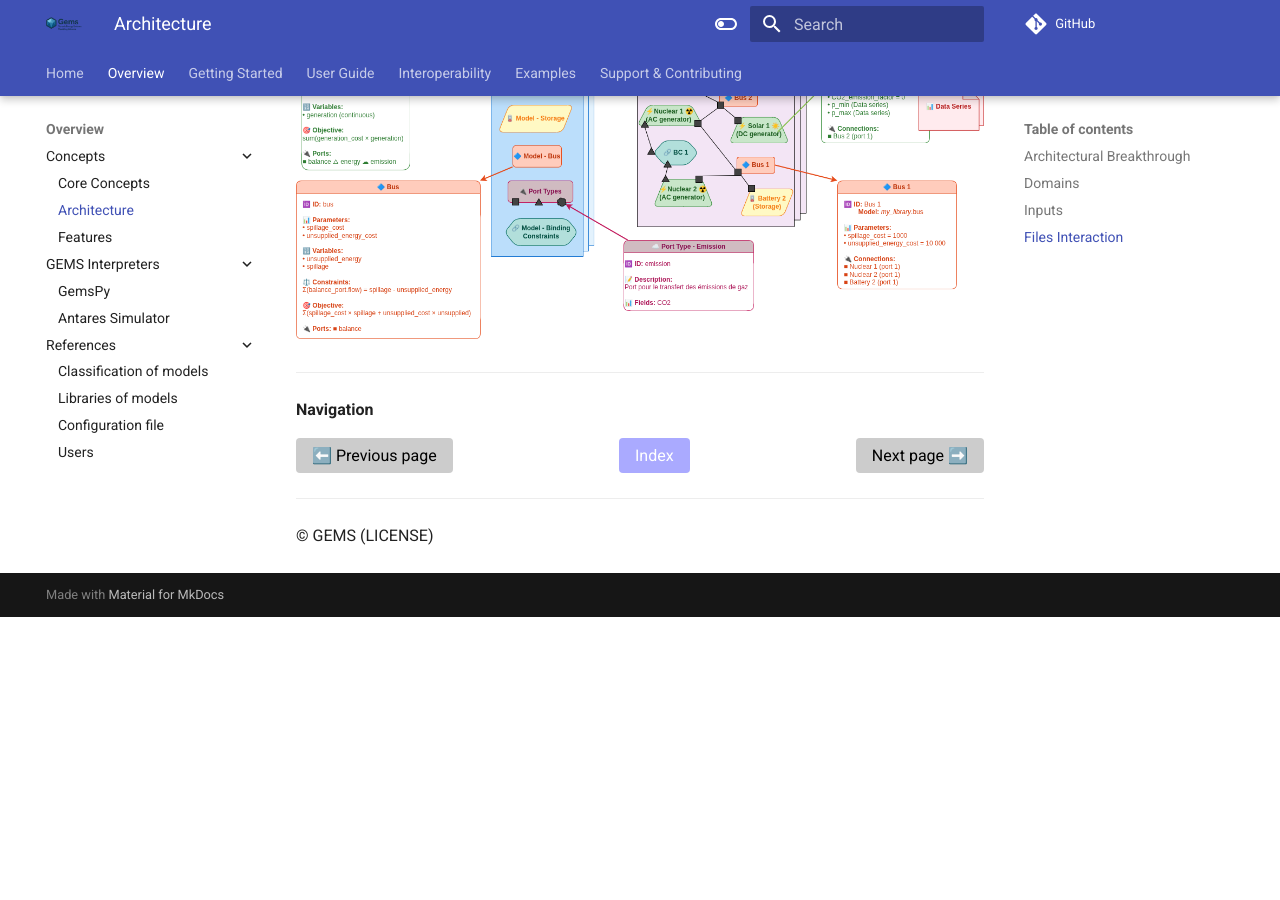
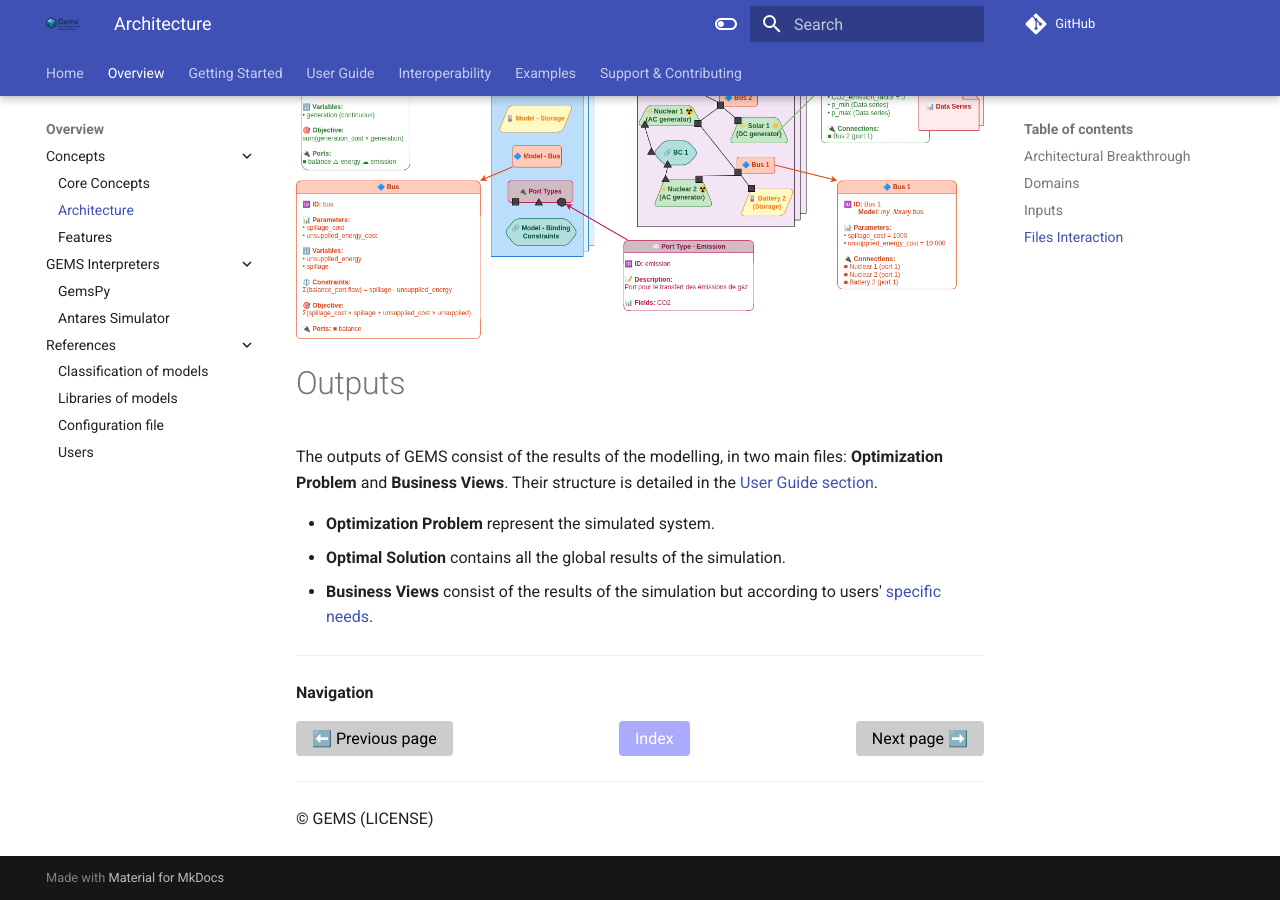
Before and after one commit to AntaresSimulatorTeam/GEMS, an MkDocs documentation site: the page built from doc/1_Overview/Concepts/2_architecture.md, in a window 1280 px wide and 900 px high, scrolled down 3129 px. Built offline with MkDocs 1.6.1 and Material for MkDocs 9.7.7, drawn with Linux system fonts in a browser that asks for light colours; comment, search, counter and statistics services are not loaded; before the commit the page ends 3746 px from its top, so only the background shows below that.

Commit message:
refresh outputs, transfer to ARCHITECTURE

```diff
--- a/doc/1_Overview/Concepts/2_architecture.md
+++ b/doc/1_Overview/Concepts/2_architecture.md
@@ -55,6 +55,14 @@
     <img src="../../../assets/6_GEMS_architecture.png" alt="GEMS Architecture Diagram">
 </p>
 
+# Outputs
+
+The outputs of GEMS consist of the results of the modelling, in two main files: **Optimization Problem** and **Business Views**. Their structure is detailed in the [User Guide section](../../3_User%20Guide/1_syntax.md#outputs).
+
+- **Optimization Problem** represent the simulated system.
+- **Optimal Solution** contains all the global results of the simulation.
+- **Business Views** consist of the results of the simulation but according to users' [specific needs](../../3_User%20Guide/1_syntax.md#outputs).
+
 ---
 
 **Navigation**
```
